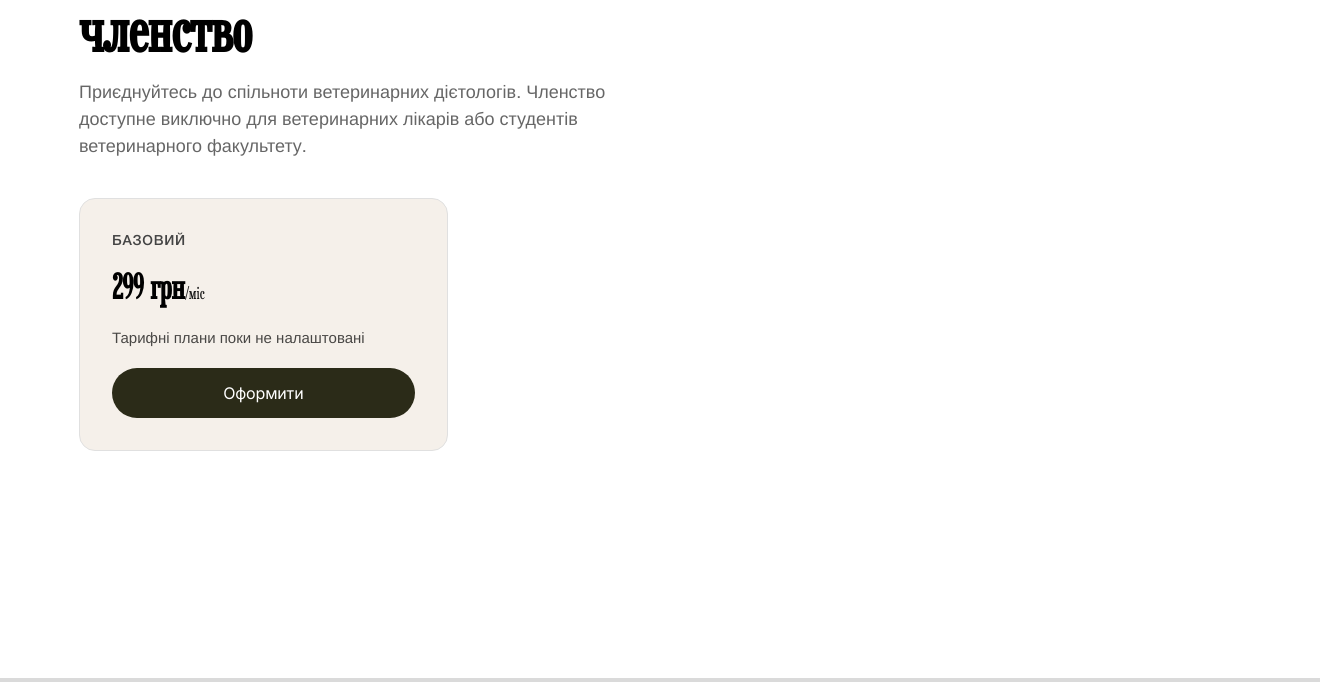
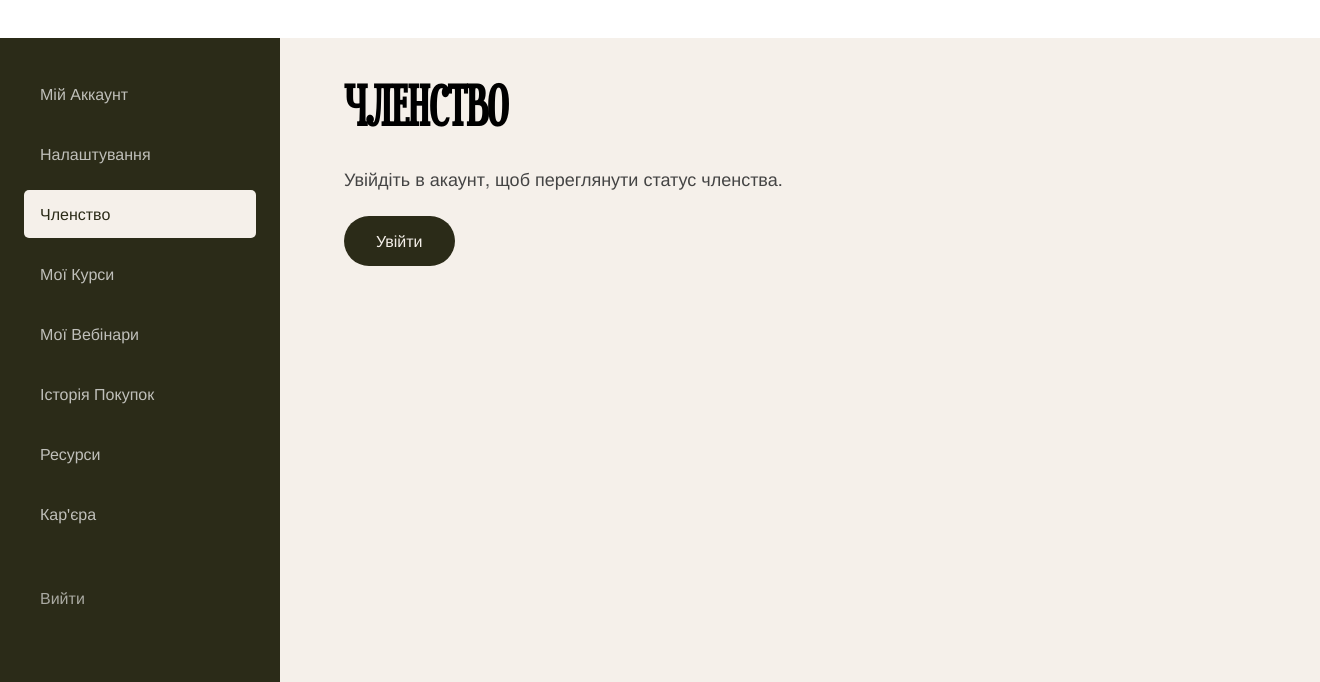
Before and after one commit to BonisOleg/Vet_collage, a Django app: page /membership/ in a window 1320 px wide. Shown: the part 122-804 px from the top of the page. Run offline with Django 5.2, Linux system fonts and the light colour scheme; some web fonts are replaced; grey boxes are pictures that could not be loaded.

Commit message:
update Membership page

```diff
--- a/membership/urls.py
+++ b/membership/urls.py
@@ -4,5 +4,6 @@ from . import views
 app_name = 'membership'
 
 urlpatterns = [
-    path('', views.MembershipIndexView.as_view(), name='index'),
+    path('', views.MembershipDashboardView.as_view(), name='index'),
+    path('plans/', views.MembershipPlansView.as_view(), name='plans'),
 ]
--- a/membership/views.py
+++ b/membership/views.py
@@ -1,12 +1,28 @@
-from django.shortcuts import render
 from django.views.generic import TemplateView
-from .models import MembershipPlan
+from .models import MembershipPlan, UserMembership
 
 
-class MembershipIndexView(TemplateView):
+class MembershipPlansView(TemplateView):
+    """Публічна сторінка тарифних планів — /membership/plans/"""
     template_name = 'pages/membership/index.html'
 
     def get_context_data(self, **kwargs):
         ctx = super().get_context_data(**kwargs)
         ctx['plans'] = MembershipPlan.objects.all()
         return ctx
+
+
+class MembershipDashboardView(TemplateView):
+    """Сторінка «Мій статус членства» — /membership/ (той самий layout для всіх)."""
+    template_name = 'pages/membership/dashboard.html'
+
+    def get_context_data(self, **kwargs):
+        ctx = super().get_context_data(**kwargs)
+        user = self.request.user
+        ctx['user_membership'] = None
+        if user.is_authenticated:
+            try:
+                ctx['user_membership'] = user.membership
+            except UserMembership.DoesNotExist:
+                pass
+        return ctx
--- a/static/css/pages/cabinet.css
+++ b/static/css/pages/cabinet.css
@@ -55,8 +55,8 @@
 }
 .cabinet__nav-link:hover,
 .cabinet__nav-link.is-active {
-  background: rgba(255,255,255,0.1);
-  color: var(--color-white);
+  background: var(--color-cream);
+  color: var(--color-dark);
 }
 .cabinet__nav-link--logout { color: rgba(145,3,23,0.8); margin-top: var(--sp-6); }
 .cabinet__nav-link--logout:hover { background: rgba(145,3,23,0.1); color: var(--color-red); }
--- a/static/css/pages/membership.css
+++ b/static/css/pages/membership.css
@@ -2,6 +2,146 @@
    MEMBERSHIP PAGE — Адаптивна верстка
    ═══════════════════════════════════════════════════════════════ */
 
+/* ─── Membership dashboard (/membership/ — особистий статус) ─── */
+.membership-dashboard {
+  padding: var(--sp-10) var(--sp-16);
+  background: var(--color-cream);
+}
+
+.membership-dashboard__block {
+  max-width: 560px;
+}
+
+.membership-dashboard__title {
+  font-family: var(--font-display);
+  font-size: clamp(32px, 4vw, 56px);
+  font-weight: var(--fw-bold);
+  color: var(--color-text);
+  text-transform: uppercase;
+  letter-spacing: -0.01em;
+  line-height: 1.2;
+  margin-bottom: var(--sp-6);
+  display: flex;
+  align-items: center;
+  gap: var(--sp-2);
+}
+
+.membership-dashboard__status-dot {
+  width: 12px;
+  height: 12px;
+  border-radius: 50%;
+  background: #22c55e;
+  flex-shrink: 0;
+}
+
+.membership-dashboard__date {
+  font-family: var(--font-body);
+  font-size: var(--fs-body-md);
+  color: var(--color-text);
+  line-height: var(--lh-normal);
+  margin-bottom: var(--sp-2);
+}
+
+.membership-dashboard__date:last-of-type {
+  margin-bottom: var(--sp-8);
+}
+
+.membership-dashboard__empty {
+  font-family: var(--font-body);
+  font-size: var(--fs-body);
+  color: var(--color-text-light);
+  margin-bottom: var(--sp-6);
+}
+
+.membership-dashboard__btn {
+  display: inline-flex;
+  align-items: center;
+  justify-content: center;
+  min-height: 50px;
+  padding: 0 32px;
+  border-radius: 50px;
+  background: var(--color-dark);
+  color: var(--color-cream);
+  font-family: var(--font-body);
+  font-size: var(--fs-body-md);
+  font-weight: var(--fw-regular);
+  text-decoration: none;
+  transition: background var(--ease);
+  -webkit-tap-highlight-color: transparent;
+  touch-action: manipulation;
+}
+
+.membership-dashboard__btn:hover {
+  background: var(--color-dark-hover);
+}
+
+@media (max-width: 1024px) {
+  .membership-dashboard {
+    padding: var(--sp-8) var(--sp-10);
+  }
+  .membership-dashboard__title {
+    font-size: clamp(28px, 5vw, 44px);
+  }
+}
+
+@media (max-width: 768px) {
+  .membership-dashboard {
+    padding: var(--sp-8) var(--pad-mobile);
+  }
+  .membership-dashboard__title {
+    margin-bottom: var(--sp-4);
+  }
+  .membership-dashboard__date:last-of-type {
+    margin-bottom: var(--sp-6);
+  }
+  .membership-dashboard__btn {
+    min-height: 48px;
+    padding: 0 24px;
+    width: 100%;
+    max-width: 320px;
+  }
+}
+
+@media (max-width: 480px) {
+  .membership-dashboard__title {
+    font-size: 26px;
+  }
+}
+
+@supports (-webkit-touch-callout: none) {
+  .membership-dashboard__btn {
+    -webkit-tap-highlight-color: transparent;
+    min-height: 48px;
+  }
+  .cabinet--membership {
+    margin-top: max(160px, env(safe-area-inset-top, 0px) + 120px);
+  }
+}
+
+/* ─── Сайдбар сторінки Членство ─── */
+.cabinet--membership {
+  margin-top: 160px;
+}
+
+.cabinet--membership .cabinet__sidebar {
+  padding-top: var(--sp-8);
+  padding-right: var(--sp-6);
+  padding-bottom: var(--sp-6);
+  padding-left: var(--sp-6);
+  gap: var(--sp-6);
+  overflow-y: hidden;
+}
+
+.cabinet--membership .cabinet__nav-link--logout {
+  color: rgba(255, 255, 255, 0.6);
+}
+
+.cabinet--membership .cabinet__nav-link--logout:hover {
+  background: rgba(255, 255, 255, 0.1);
+  color: rgba(255, 255, 255, 0.85);
+}
+
+/* ─── Публічна сторінка тарифів (/membership/plans/) ─── */
 .membership-page {
   padding-top: 122px;
   padding-bottom: var(--sp-16);
--- /dev/null
+++ b/templates/components/cabinet_sidebar.html
@@ -0,0 +1,24 @@
+{% load static %}
+<aside class="cabinet__sidebar">
+  {% if user.is_authenticated %}
+  <div class="cabinet__user">
+    <div class="cabinet__avatar">
+      <img src="{% static 'images/account-icon.svg' %}" alt="{{ user.get_full_name }}" width="64" height="64">
+    </div>
+    <h2 class="cabinet__username">{{ user.get_full_name|default:user.email }}</h2>
+    <p class="cabinet__user-email">{{ user.email }}</p>
+  </div>
+  {% endif %}
+
+  <nav class="cabinet__nav">
+    <a href="{% url 'accounts:cabinet' %}" class="cabinet__nav-link {% if sidebar_active == 'account' %}is-active{% endif %}">Мій аккаунт</a>
+    <a href="{% url 'accounts:cabinet' %}?tab=profile" class="cabinet__nav-link {% if sidebar_active == 'profile' %}is-active{% endif %}">Налаштування</a>
+    <a href="{% url 'membership:index' %}" class="cabinet__nav-link {% if sidebar_active == 'membership' %}is-active{% endif %}">Членство</a>
+    <a href="{% url 'accounts:cabinet' %}?tab=courses" class="cabinet__nav-link {% if sidebar_active == 'courses' %}is-active{% endif %}">Мої курси</a>
+    <a href="{% url 'accounts:cabinet' %}?tab=webinars" class="cabinet__nav-link {% if sidebar_active == 'webinars' %}is-active{% endif %}">Мої вебінари</a>
+    <a href="#" class="cabinet__nav-link">Історія покупок</a>
+    <a href="#" class="cabinet__nav-link">Ресурси</a>
+    <a href="#" class="cabinet__nav-link">Кар'єра</a>
+    <a href="{% url 'accounts:logout' %}" class="cabinet__nav-link cabinet__nav-link--logout">Вийти</a>
+  </nav>
+</aside>
--- /dev/null
+++ b/templates/pages/membership/dashboard.html
@@ -0,0 +1,42 @@
+{% extends "base.html" %}
+{% load static %}
+
+{% block title %}Членство — UCVN{% endblock %}
+
+{% block extra_css %}
+<link rel="stylesheet" href="{% static 'css/pages/cabinet.css' %}">
+<link rel="stylesheet" href="{% static 'css/pages/membership.css' %}">
+{% endblock %}
+
+{% block content %}
+<div class="cabinet cabinet--membership">
+
+  {% with sidebar_active='membership' %}
+  {% include "components/cabinet_sidebar.html" %}
+  {% endwith %}
+
+  <main class="cabinet__main membership-dashboard">
+    <div class="membership-dashboard__block">
+      {% if user.is_authenticated %}
+      <h1 class="membership-dashboard__title">
+        ЧЛЕНСТВО: {% if user_membership and user_membership.is_active %}АКТИВНЕ<span class="membership-dashboard__status-dot" aria-hidden="true"></span>{% else %}НЕАКТИВНЕ{% endif %}
+      </h1>
+
+      {% if user_membership %}
+        <p class="membership-dashboard__date">Дата початку членства: {{ user_membership.start_date|date:"d.m.y" }}</p>
+        <p class="membership-dashboard__date">Дата закінчення членства: {% if user_membership.end_date %}{{ user_membership.end_date|date:"d.m.y" }}{% else %}—{% endif %}</p>
+        <a href="{% url 'membership:plans' %}" class="membership-dashboard__btn">Продовжити</a>
+      {% else %}
+        <p class="membership-dashboard__empty">У вас немає активного членства.</p>
+        <a href="{% url 'membership:plans' %}" class="membership-dashboard__btn">Оформити</a>
+      {% endif %}
+      {% else %}
+      <h1 class="membership-dashboard__title">ЧЛЕНСТВО</h1>
+      <p class="membership-dashboard__empty">Увійдіть в акаунт, щоб переглянути статус членства.</p>
+      <a href="{% url 'accounts:login' %}?next={{ request.path }}" class="membership-dashboard__btn">Увійти</a>
+      {% endif %}
+    </div>
+  </main>
+
+</div>
+{% endblock %}
```
Also changed, not shown: templates/pages/accounts/cabinet.html (+25 -23 lines).
